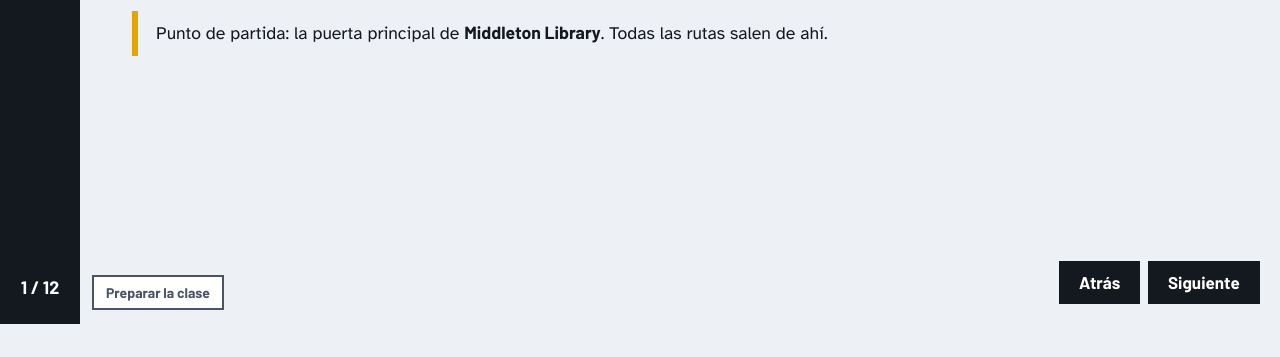
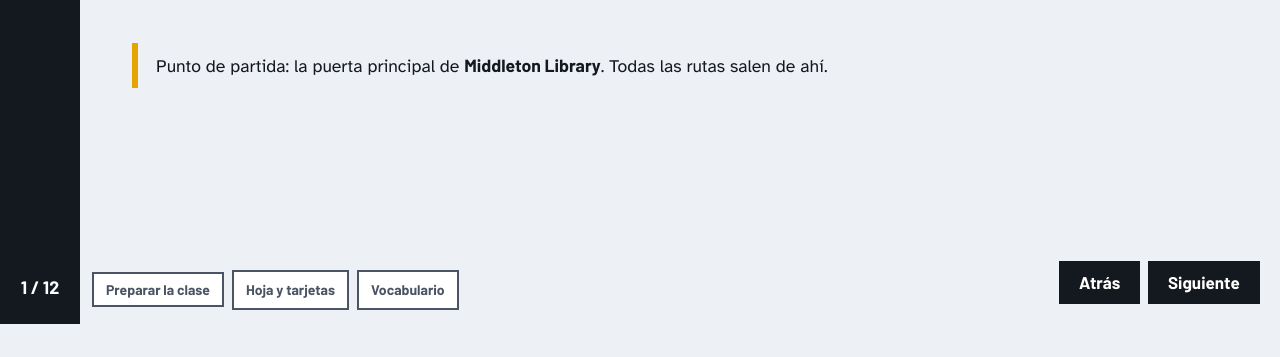
Before and after one commit to Lisola628/Hoy-usted-es-el-GPS-clase-2102, a plain HTML site: page index.html in a window 1280 px wide. Shown: the part 476-833 px from the top of the page. Before the commit the page ends 800 px from the top, so only its background shows below. Drawn offline with Linux system fonts and the light colour scheme.

Commit message:
Update index.html

```diff
--- a/index.html
+++ b/index.html
@@ -1,4 +1,4 @@
-<!DOCTYPE html>
+!DOCTYPE html>
 <html lang="es">
 <head>
 <meta charset="utf-8">
@@ -385,7 +385,13 @@
   color:#fff;border:2px solid var(--tinta);padding:.55em 1.05em;cursor:pointer}
 .nav button:hover{background:var(--placa);border-color:var(--placa)}
 .nav button:focus-visible,.preparar:focus-visible{outline:4px solid var(--linea);outline-offset:2px}
-.preparar{position:fixed;left:calc(var(--rail) + 12px);bottom:14px;z-index:30;
+.pie{position:fixed;left:calc(var(--rail) + 12px);bottom:14px;z-index:30;
+  display:flex;gap:8px;align-items:center;flex-wrap:wrap}
+.pie a{font-family:var(--display);font-weight:700;font-size:14px;background:#fff;
+  border:2px solid var(--gris);color:var(--gris);padding:7px 12px;text-decoration:none}
+.pie a:hover{color:var(--placa);border-color:var(--placa)}
+.pie a:focus-visible{outline:4px solid var(--linea);outline-offset:2px}
+.preparar{position:relative;z-index:30;
   font-family:var(--display);font-weight:700;font-size:14px;background:#fff;
   border:2px solid var(--gris);color:var(--gris);cursor:pointer;padding:7px 12px}
 .preparar:hover{color:var(--placa);border-color:var(--placa)}
@@ -604,7 +610,11 @@
 
 </main>
 
-<button class="preparar" type="button" id="abrirPanel">Preparar la clase</button>
+<div class="pie">
+  <button class="preparar" type="button" id="abrirPanel">Preparar la clase</button>
+  <a href="guia.html" id="aGuia">Hoja y tarjetas</a>
+  <a href="vocabulario.html" id="aVocab">Vocabulario</a>
+</div>
 <nav class="nav" aria-label="Navegaci&oacute;n">
   <button type="button" id="atras">Atr&aacute;s</button>
   <button type="button" id="siguiente">Siguiente</button>
@@ -794,6 +804,15 @@
 
   window.addEventListener("resize", function(){ mostrar(i); });
 
+  /* los enlaces a las otras dos páginas llevan la configuración actual */
+  function enlazar(){
+    var h = aHash(cfg);
+    document.getElementById("aGuia").href = "guia.html" + h;
+    document.getElementById("aVocab").href = "vocabulario.html";
+  }
+  var _aplicar = aplicar;
+  aplicar = function(){ _aplicar(); enlazar(); };
+
   cargar(); aplicar(); mostrar(0);
 })();
 </script>
```
